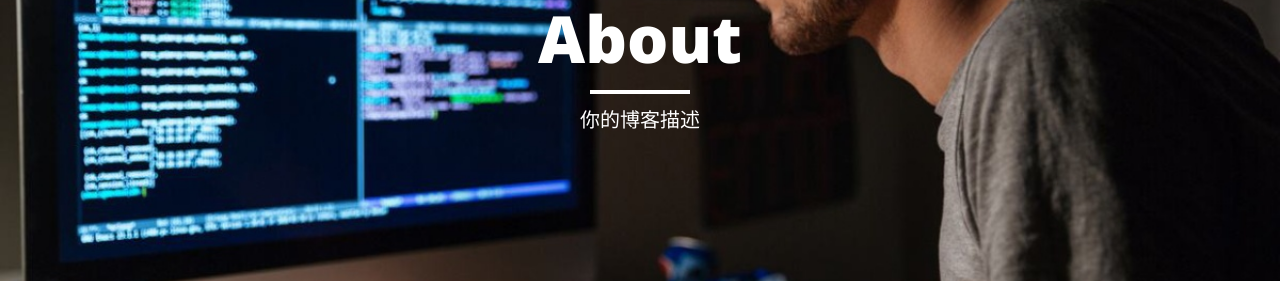
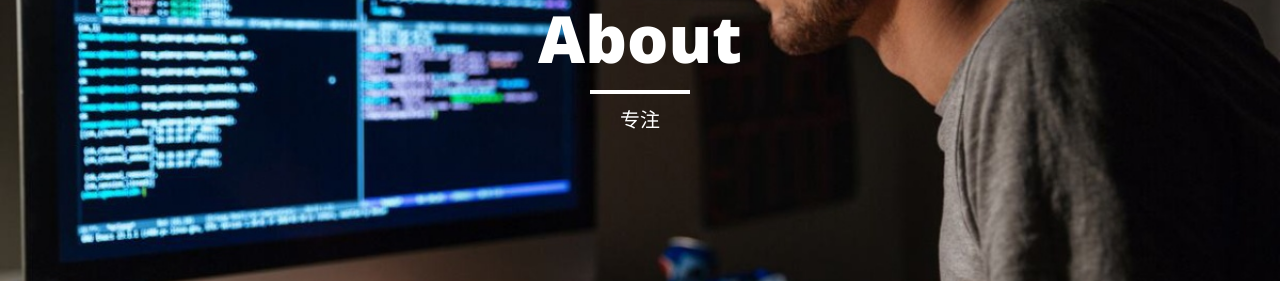
Before and after one commit to qiutianshu/qiutianshu.github.io, a Jekyll site: the page built from about.md, in a window 1280 px wide. Shown: the part 147-447 px from the top of the page. Built offline with Jekyll 4.4.1, drawn with Linux system fonts in a browser that asks for light colours; nearby versions of some CDN libraries.

Commit message:
3 commit

```diff
--- a/about.md
+++ b/about.md
@@ -1,7 +1,7 @@
 ---
 layout: page
 title: "About"
-description: "你的博客描述 "
+description: "专注"
 header-img: "img/about.jpg"
 ---
 
--- a/index.html
+++ b/index.html
@@ -1,6 +1,6 @@
 ---
 layout: page
-description: "博客页面"
+description: "我是谁，我在哪，我在干什么？"
 ---
 
 {% for post in paginator.posts %}
```
